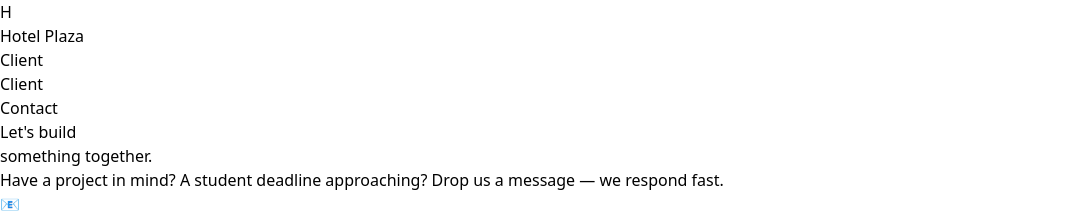
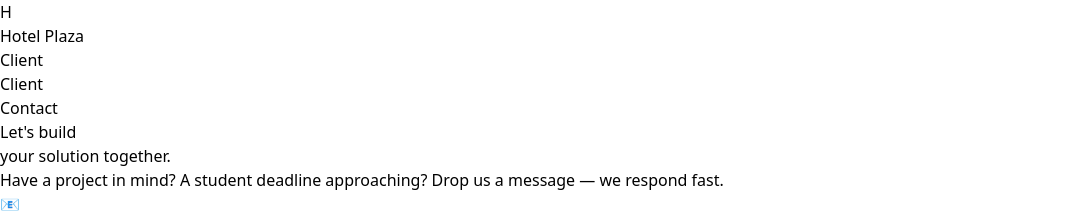
Before and after one commit to tyhsolutions-glitch/TYH_SOLUTIONS_OFFICIAL, a React (Vite) app: page / in a window 1280 px wide. Shown: the part 2646-2864 px from the top of the page, without its empty margins (0-1081 px from the left). Built offline with nearby package versions, Linux system fonts and the light colour scheme.

Commit message:
Update Contact.tsx

```diff
--- a/src/components/Contact/Contact.tsx
+++ b/src/components/Contact/Contact.tsx
@@ -42,7 +42,7 @@ export default function Contact() {
             <h2 className="text-3xl sm:text-4xl md:text-5xl font-black text-[#031952] leading-tight mb-6">
               Let's build
               <br />
-              something together.
+              your solution together.
             </h2>
             <p className="text-slate-400 text-sm sm:text-base mb-10">
               Have a project in mind? A student deadline approaching?
```
